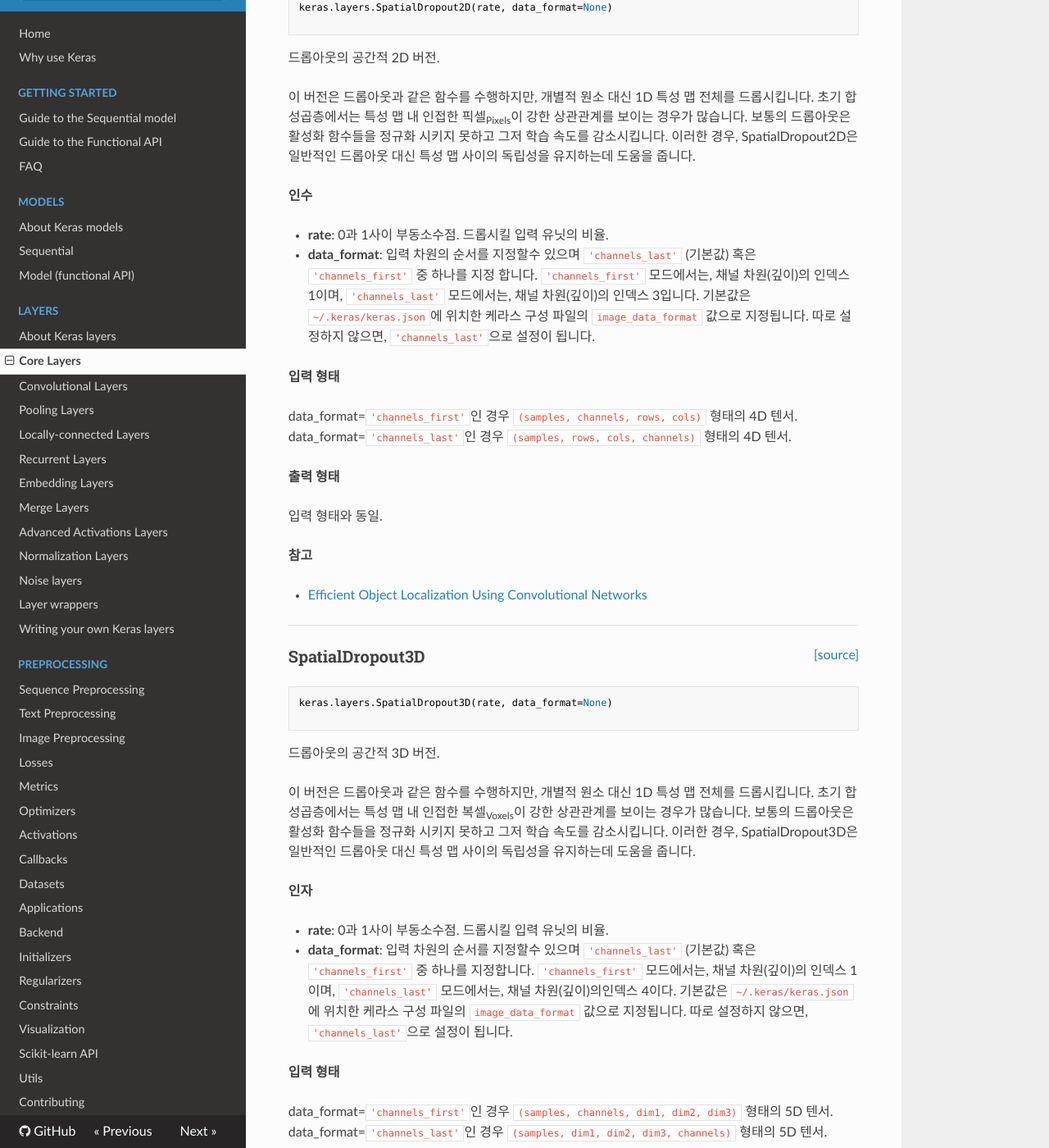
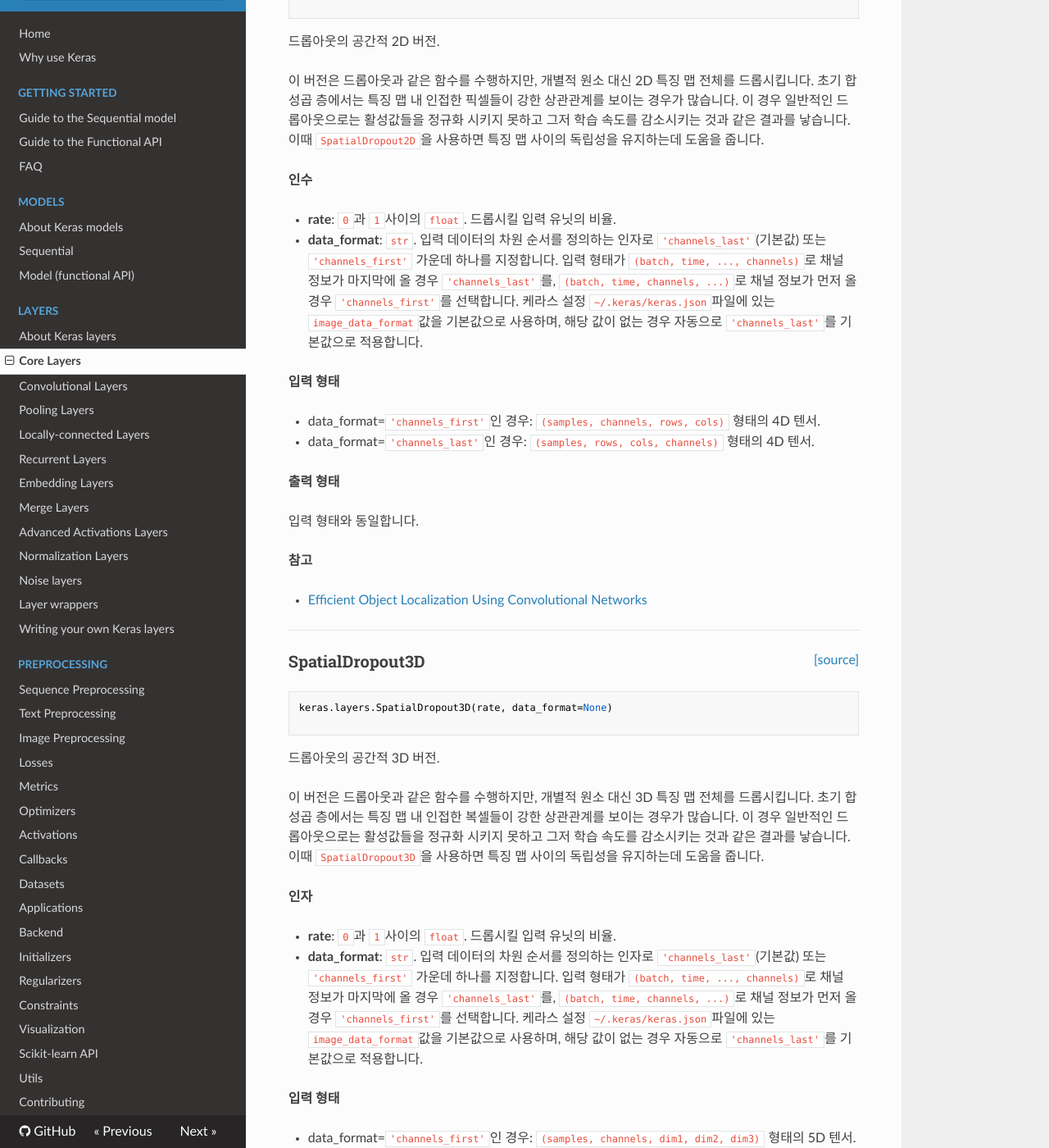
Before and after one commit to keras-team/keras-docs-ko, an MkDocs documentation site: the page built from sources/layers/core.md, in a window 1280 px wide and 1400 px high, scrolled down 9892 px. Shown: the whole window at 82% size. Built offline with MkDocs 1.6.1, drawn with Linux system fonts in a browser that asks for light colours; nearby versions of some CDN libraries; some of the changed text lies outside the part shown.

Commit message:
Update core.md

````diff
--- a/sources/layers/core.md
+++ b/sources/layers/core.md
@@ -296,7 +296,7 @@
 
 ```
 
-입력을 n회 반복합니다.
+입력을 `n`회 반복합니다.
 
 __예시__
 
@@ -304,16 +304,16 @@
 model = Sequential()
 model.add(Dense(32, input_dim=32))
 # 현재: model.output_shape == (None, 32)
-# 참고: `None`은 배치 차원입니다
+# 참고: `None`은 배치 차원입니다.
 
 model.add(RepeatVector(3))
-# 현재: model.output_shape == (None, 3, 32)
+# 현재: model.output_shape == (None, 3, 32).
 
 ```
 
 __인자__
 
-- __n__: 정수, 반복 인자.
+- __n__: `int`, 반복 인자.
 
 __입력 형태__
 
@@ -335,12 +335,12 @@
 
 ```
 
-사용자가 생성한 임의의 표현을 `Layer` 객체로 래핑<sub>wrap</sub>합니다.
+임의의 표현식을 `Layer` 객체로 래핑하는 함수입니다.
 
 __예시__
 
 ```python
-# x -> x^2 층를 더합니다
+# x -> x^2 층을 추가합니다.
 model.add(Lambda(lambda x: x ** 2))
 
 ```
@@ -348,7 +348,7 @@
 ```python
 # 입력의 음성 부분과 양성 부분의
 # 연결을 반환하는
-# 층을 더합니다.
+# 층을 추가합니다.
 
 def antirectifier(x):
     x -= K.mean(x, axis=1, keepdims=True)
@@ -370,7 +370,7 @@
 
 ```python
 # 두 입력 텐서의 아다마르 곱과
-# 합을 반환하는 층을 더합니다.
+# 합을 반환하는 층을 추가합니다.
 
 def hadamard_product_sum(tensors):
     out1 = tensors[0] * tensors[1]
@@ -380,7 +380,7 @@
 def hadamard_product_sum_output_shape(input_shapes):
     shape1 = list(input_shapes[0])
     shape2 = list(input_shapes[1])
-    assert shape1 == shape2  # 그렇지 않으면 아다마르 곱이 성립하지 않습니다
+    assert shape1 == shape2  # 형태가 다르면 아다마르 곱이 성립하지 않습니다.
     return [tuple(shape1), tuple(shape2[:-1])]
 
 x1 = Dense(32)(input_1)
@@ -392,22 +392,22 @@
 
 __인자__
 
-- __function__: 평가할 함수.
-  첫 번째 인자로 텐서 혹은 텐서 리스트를 입력을 받습니다.
-- __output_shape__: 함수를 통해 예측되는 출력 형태.
+- __function__: 임의의 표현식 또는 함수. 함수는
+  첫 번째 인자로 텐서 혹은 텐서의 리스트를 입력 받아야 합니다.
+- __output_shape__: 함수의 출력 형태.
   Theano를 사용하는 경우에만 유효합니다. 튜플 혹은 함수가 될 수 있습니다.
   튜플인 경우, 첫 번째 차원만 차원을 지정합니다.
-  샘플 차원이 입력 차원과 동일하다고 가정하거나(`output_shape = (input_shape[0], ) + output_shape`)
-   혹은, 입력이 `None`이고 샘플 차원 또한 `None`이라고 가정합니다. ( `output_shape = (None, ) + output_shape`)
-  함수인 경우, 전체 형태를 입력 함수의 형태로 지정 합니다. (`output_shape = f(input_shape)`
-- __mask__: 없음(마스크를 하지 않는다) 또는 임베딩용 입력 마스크 텐서.
-- __arguments__: 함수에 전달하는 키워드 인자의 딕셔너리<sub>Dictionary</sub>
+  샘플 차원은 입력 차원과 동일하다고 가정하거나(`output_shape = (input_shape[0], ) + output_shape`),
+  입력이 `None`인 경우 샘플 차원 또한 `None`이라고 가정합니다(`output_shape = (None, ) + output_shape`).
+  함수인 경우, 전체 형태를 입력 함수의 형태로 지정 합니다(`output_shape = f(input_shape)`).
+- __mask__: `None`(마스킹을 하지 않는 경우) 또는 임베딩에 사용할 마스크 텐서.
+- __arguments__: 함수에 전달하는 키워드 인자의 딕셔너리.
 
 __입력 형태__
 
-임의의 형태입니다. 모델의 첫 번째 층으로 Lambda층을
-사용할 때 키워드 인자 `input_shape`을 함께 사용하여 형태를 지정합니다.
-`input_shape`는 정수 튜플로 샘플 축을 포함하지 않습니다.
+임의의 형태입니다. 모델의 첫 번째 층으로 `Lambda`층을
+사용하려면 키워드 인자 `input_shape`로 형태를 지정합니다.
+`input_shape`는 `int`로 이루어진 튜플로 배치 축을 포함하지 않습니다.
 
 __출력 형태__
 
@@ -427,7 +427,7 @@
 
 ```
 
-입력 엑티비티에 대한 비용 함수<sub>cost function</sub>를 업데이트를 시행할 때 사용하는 층입니다.
+손실 함수에 항을 추가하여 입력값에 규제화 함수를 적용합니다.
 
 __인자__
 
@@ -436,13 +436,13 @@
 
 __입력 형태__
 
-임의의 형태입니다. 모델의 첫 번째 층으로 ActivityRegularization층을
-사용할 때 키워드 인자 `input_shape`을 함께 사용하여 형태를 지정합니다.
-`input_shape`는 정수 튜플로 샘플 축을 포함하지 않습니다.
+임의의 형태입니다. 모델의 첫 번째 층으로 `ActivityRegularization`층을
+사용하려면 키워드 인자 `input_shape`로 형태를 지정합니다.
+`input_shape`는 `int`로 이루어진 튜플로 배치 축을 포함하지 않습니다.
 
 __출력 형태__
 
-입력 형태와 동일.
+입력 형태와 동일합니다.
 
 
 ------
@@ -456,9 +456,9 @@
 
 ```
 
-시간 단계를 건너 뛰기 위해 마스크 값을 이용해 시퀀스<sub>sequence</sub>를 마스킹합니다.
+시간 단계를 건너 뛰기 위해 마스크 값을 이용해 시퀀스를 마스킹합니다.
 
-주어진 샘플 시간 단계<sub>time step</sub>의 모든 특성<sub>feature</sub>이 `mask_value`와 동일하고 마스킹을 지원한다면 모든 하위 층에서 해당되는 샘플 시간 단계를 마스킹합니다.
+주어진 샘플 시간 단계<sub>time step</sub>의 모든 특징<sub>feature</sub>이 `mask_value`와 동일하고 마스킹을 지원한다면 모든 하위 층에서 해당되는 샘플 시간 단계를 마스킹합니다.
 
 아직 하위 층이 마스킹을 지원하지 않는데 입력 마스킹을
 받아들이는 경우 예외가 발생합니다.
@@ -467,10 +467,10 @@
 
 LSTM 층에 전달할 `(samples, timesteps, features)`의
 형태를 가진 NumPy 데이터 배열 `x`를 생각해 봅시다.
-샘플 시간 단계에 대한 특성이 없는 경우, 시간 단계 #3의 샘플 #0과 시간 단계 #5의 샘플 #2를 마스킹하고 싶다면, 다음을 실행하면 됩니다
+샘플 시간 단계에 대한 특성이 없는 경우, 시간 단계 #3의 샘플 #0과 시간 단계 #5의 샘플 #2를 마스킹하고 싶다면, 다음을 실행하면 됩니다.
 
-- `x[0, 3, :] = 0.`, 그리고 `x[2, 5, :] = 0.`으로 설정합니다
-- LSTM층 전에 `mask_value=0.`의 `Masking` 층을 삽입합니다
+- `x[0, 3, :] = 0.`, 그리고 `x[2, 5, :] = 0.`으로 설정합니다.
+- LSTM층 전에 `mask_value=0.`의 `Masking` 층을 삽입합니다.
 
 ```python
 model = Sequential()
@@ -481,7 +481,7 @@
 
 __인자__
 
-    __mask_value__: None 혹은 건너뛸 마스크 값
+__mask_value__: `None` 또는 건너뛸 마스크 값.
 
 ------
 
@@ -497,20 +497,20 @@
 드롭아웃의 공간적 1D 버전.
 
 이 버전은 드롭아웃과 같은 함수를 수행하지만, 개별적 원소 대신
-1D 특성 맵 전체를 드롭시킵니다. 초기 합성곱<sub>convolution</sub>층에서는 특성 맵 내 인접한 프레임<sub>frame</sub>이 강한 상관관계를 보이는 경우가 많습니다. 보통의 드롭아웃은 활성화 함수들을 정규화 시키지 못하고 그저 학습 속도를 감소시킵니다.
-이러한 경우, SpatialDropout1D은 일반적인 드롭아웃 대신 특성 맵 사이의 독립성을 유지하는데 도움을 줍니다.
+1D 특징 맵 전체를 드롭시킵니다. 초기 합성곱 층에서는 특징 맵 내 인접한 프레임들이 강한 상관관계를 보이는 경우가 많습니다. 이 경우 일반적인 드롭아웃으로는 활성값들을 정규화 시키지 못하고 그저 학습 속도를 감소시키는 것과 같은 결과를 낳습니다.
+이때 `SpatialDropout1D`을 사용하면 특징 맵 사이의 독립성을 유지하는데 도움을 줍니다.
 
 __인자__
 
-    __rate__: `0`과 `1`사이 `float`. 드롭시킬 입력 유닛의 비율.
+- __rate__: `0`과 `1`사이의 `float`. 드롭시킬 입력 유닛의 비율.
 
 __입력 형태__
 
-    `(samples, timesteps, channels)`형태의 3D 텐서.
+`(samples, timesteps, channels)`형태의 3D 텐서.
 
 __출력 형태__
 
-    입력 형태와 동일.
+입력 형태와 동일.
 
 __참고__
 
@@ -518,6 +518,7 @@
   https://arxiv.org/abs/1411.4280)
 
 ------
+
 
 <span style="float:right;">[[source]](https://github.com/keras-team/keras/blob/master/keras/layers/core.py#L178)</span>
 
@@ -531,31 +532,25 @@
 드롭아웃의 공간적 2D 버전.
 
 이 버전은 드롭아웃과 같은 함수를 수행하지만, 개별적 원소 대신
-1D 특성 맵 전체를 드롭시킵니다.  초기 합성곱층에서는 특성 맵 내 인접한 픽셀<sub>Pixels</sub>이 강한 상관관계를 보이는 경우가 많습니다.
-보통의 드롭아웃은 활성화 함수들을 정규화 시키지 못하고 그저 학습 속도를 감소시킵니다.
-이러한 경우, SpatialDropout2D은 일반적인 드롭아웃 대신 특성 맵 사이의 독립성을 유지하는데 도움을 줍니다.
+2D 특징 맵 전체를 드롭시킵니다. 초기 합성곱 층에서는 특징 맵 내 인접한 픽셀들이 강한 상관관계를 보이는 경우가 많습니다.
+이 경우 일반적인 드롭아웃으로는 활성값들을 정규화 시키지 못하고 그저 학습 속도를 감소시키는 것과 같은 결과를 낳습니다.
+이때 `SpatialDropout2D`을 사용하면 특징 맵 사이의 독립성을 유지하는데 도움을 줍니다.
 
 __인수__
 
-- __rate__: 0과 1사이 부동소수점. 드롭시킬 입력 유닛의 비율.
-
-- __data_format__: 입력 차원의 순서를 지정할수 있으며   `'channels_last'` (기본값)     혹은 `'channels_first'` 중 하나를 지정 합니다.
-  `'channels_first'` 모드에서는, 채널 차원(깊이)의 인덱스 1이며,
-  `'channels_last'` 모드에서는, 채널 차원(깊이)의 인덱스 3입니다.
-  기본값은 `~/.keras/keras.json`에 위치한
-  케라스 구성 파일의 `image_data_format` 값으로 지정됩니다.
-  따로 설정하지 않으면, `'channels_last'`으로 설정이 됩니다.
+- __rate__: `0`과 `1`사이의 `float`. 드롭시킬 입력 유닛의 비율.
+- __data_format__: `str`. 입력 데이터의 차원 순서를 정의하는 인자로 `'channels_last'`(기본값) 또는 `'channels_first'` 가운데 하나를 지정합니다. 입력 형태가 `(batch, time, ..., channels)`로 채널 정보가 마지막에 올 경우 `'channels_last'`를, `(batch, time, channels, ...)`로 채널 정보가 먼저 올 경우 `'channels_first'`를 선택합니다. 케라스 설정 `~/.keras/keras.json`파일에 있는 `image_data_format`값을 기본값으로 사용하며, 해당 값이 없는 경우 자동으로 `'channels_last'`를 기본값으로 적용합니다.
 
 __입력 형태__
 
-data_format=`'channels_first'`인 경우
+- data_format=`'channels_first'`인 경우:
 `(samples, channels, rows, cols)` 형태의 4D 텐서.
-data_format=`'channels_last'`인 경우
+- data_format=`'channels_last'`인 경우:
 `(samples, rows, cols, channels)` 형태의 4D 텐서.
 
 __출력 형태__
 
-입력 형태와 동일.
+입력 형태와 동일합니다.
 
 __참고__
 
@@ -576,29 +571,25 @@
 드롭아웃의 공간적 3D 버전.
 
 이 버전은 드롭아웃과 같은 함수를 수행하지만, 개별적 원소 대신
-1D 특성 맵 전체를 드롭시킵니다.  초기 합성곱층에서는 특성 맵 내 인접한 복셀<sub>Voxels</sub>이 강한 상관관계를 보이는 경우가 많습니다.
-보통의 드롭아웃은 활성화 함수들을 정규화 시키지 못하고 그저 학습 속도를 감소시킵니다.
-이러한 경우, SpatialDropout3D은 일반적인 드롭아웃 대신 특성 맵 사이의 독립성을 유지하는데 도움을 줍니다.
+3D 특징 맵 전체를 드롭시킵니다. 초기 합성곱 층에서는 특징 맵 내 인접한 복셀들이 강한 상관관계를 보이는 경우가 많습니다.
+이 경우 일반적인 드롭아웃으로는 활성값들을 정규화 시키지 못하고 그저 학습 속도를 감소시키는 것과 같은 결과를 낳습니다.
+이때 `SpatialDropout3D`을 사용하면 특징 맵 사이의 독립성을 유지하는데 도움을 줍니다.
 
 __인자__
 
-- __rate__: 0과 1사이 부동소수점. 드롭시킬 입력 유닛의 비율.
-- __data_format__: 입력 차원의 순서를 지정할수 있으며 `'channels_last'` (기본값) 혹은 `'channels_first'` 중 하나를 지정합니다.
-  `'channels_first'` 모드에서는, 채널 차원(깊이)의 인덱스 1이며, `'channels_last'` 모드에서는, 채널 차원(깊이)의인덱스 4이다.
-  기본값은 `~/.keras/keras.json`에 위치한
-  케라스 구성 파일의 `image_data_format` 값으로 지정됩니다.
-  따로 설정하지 않으면, `'channels_last'`으로 설정이 됩니다.
+- __rate__: `0`과 `1`사이의 `float`. 드롭시킬 입력 유닛의 비율.
+- __data_format__: `str`. 입력 데이터의 차원 순서를 정의하는 인자로 `'channels_last'`(기본값) 또는 `'channels_first'` 가운데 하나를 지정합니다. 입력 형태가 `(batch, time, ..., channels)`로 채널 정보가 마지막에 올 경우 `'channels_last'`를, `(batch, time, channels, ...)`로 채널 정보가 먼저 올 경우 `'channels_first'`를 선택합니다. 케라스 설정 `~/.keras/keras.json`파일에 있는 `image_data_format`값을 기본값으로 사용하며, 해당 값이 없는 경우 자동으로 `'channels_last'`를 기본값으로 적용합니다.
 
 __입력 형태__
 
-data_format=`'channels_first'`인 경우
+- data_format=`'channels_first'`인 경우:
 `(samples, channels, dim1, dim2, dim3)` 형태의 5D 텐서.
-data_format=`'channels_last'`인 경우
+- data_format=`'channels_last'`인 경우:
 `(samples, dim1, dim2, dim3, channels)` 형태의 5D 텐서.
 
 __출력 형태__
 
-입력 형태와 동일.
+입력 형태와 동일합니다.
 
 __참고__
 
````
Also changed, not shown: other parts of sources/layers/core.md (+1 -1 lines).
